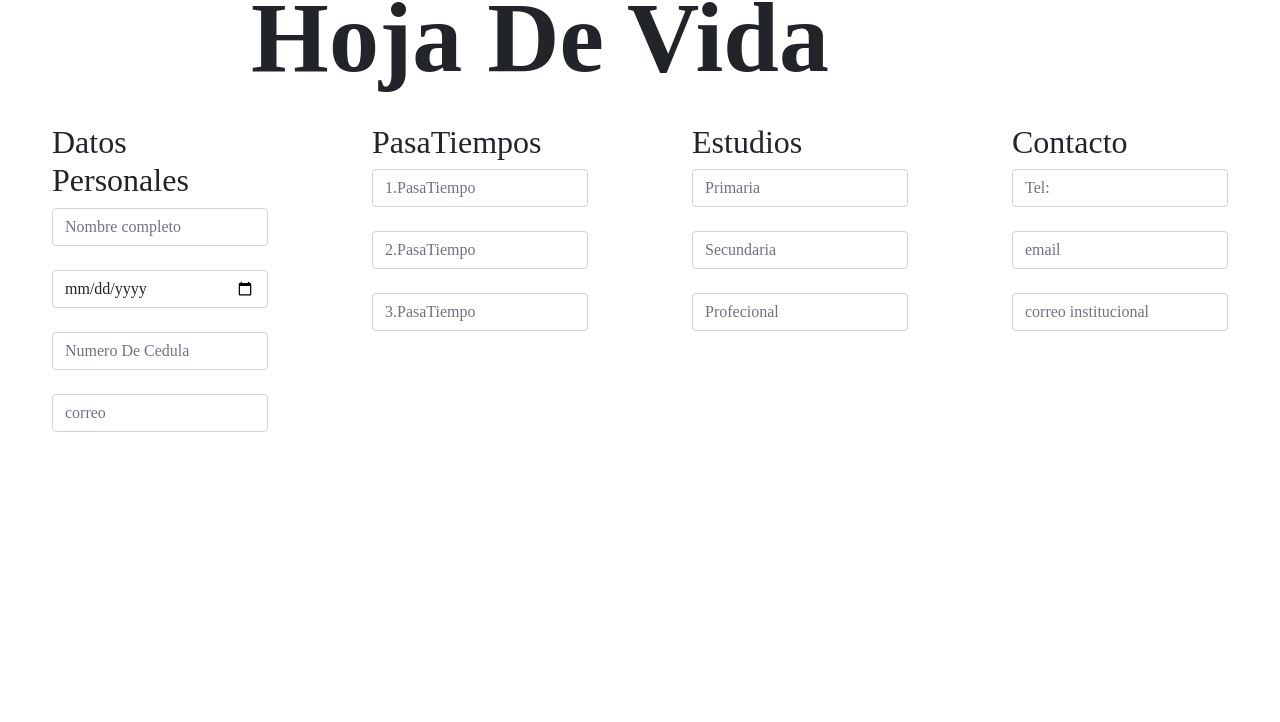
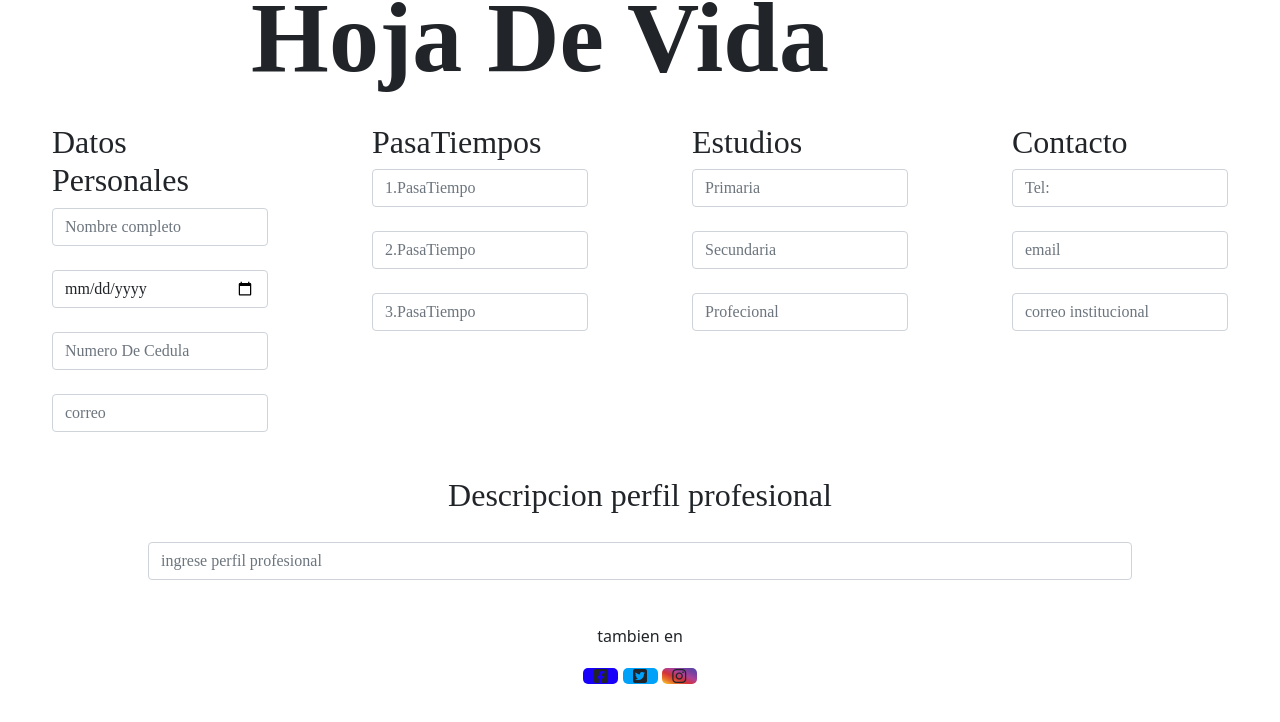
Before and after one commit to RstevenM16/Taller1Lenguaje, a plain HTML site: page index.html in a window 1280 px wide. Shown: the part 60-782 px from the top of the page. Drawn offline with nearby package versions, Linux system fonts and the light colour scheme; a web font is replaced by a local one.

Commit message:
complemento de la pagina

```diff
--- a/index.html
+++ b/index.html
@@ -60,5 +60,25 @@
                     </div>
         </div>
         </section>
+        <footer>
+            <div class="descripcion">
+                <h2>
+                    Descripcion perfil profesional
+                </h2>
+            </div>
+            <div class="datos-perso form-group">
+                <form action="">
+                    <input type="text" class="form-control" placeholder="ingrese perfil profesional"><br>
+                </form>
+            </div>
+        </footer>
+        <footer>
+            <address>
+                <p>tambien en </p>
+                <i class="fab fa-facebook-square"></i>
+                <i class="fab fa-twitter-square"></i>
+                <i class="fab fa-instagram"></i>
+            </address>
+        </footer>
 </body>
 </html>
```
